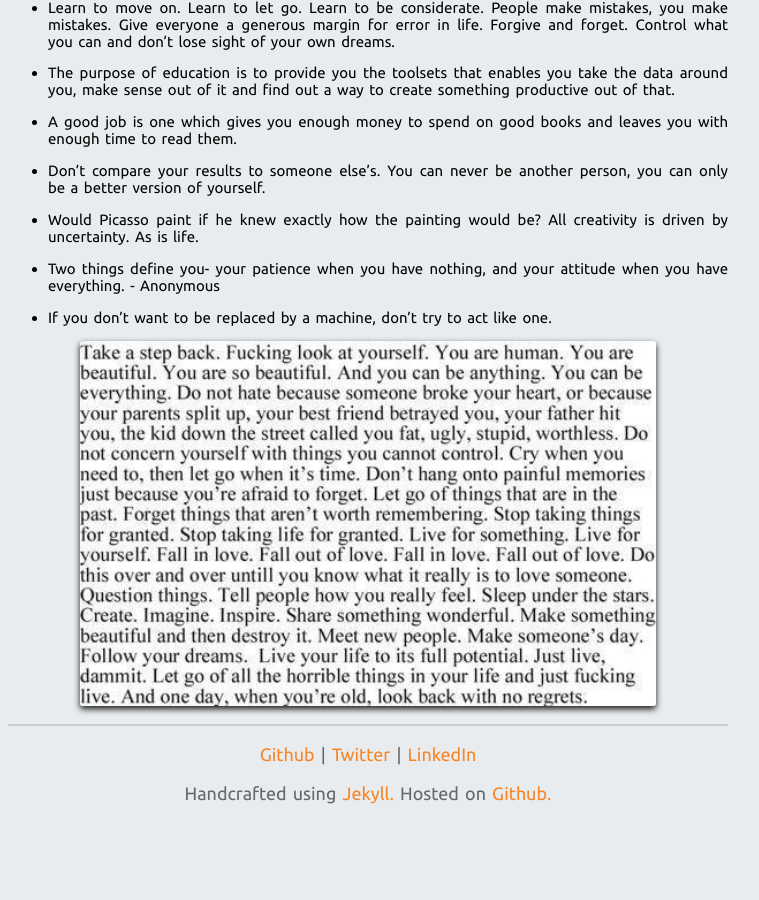
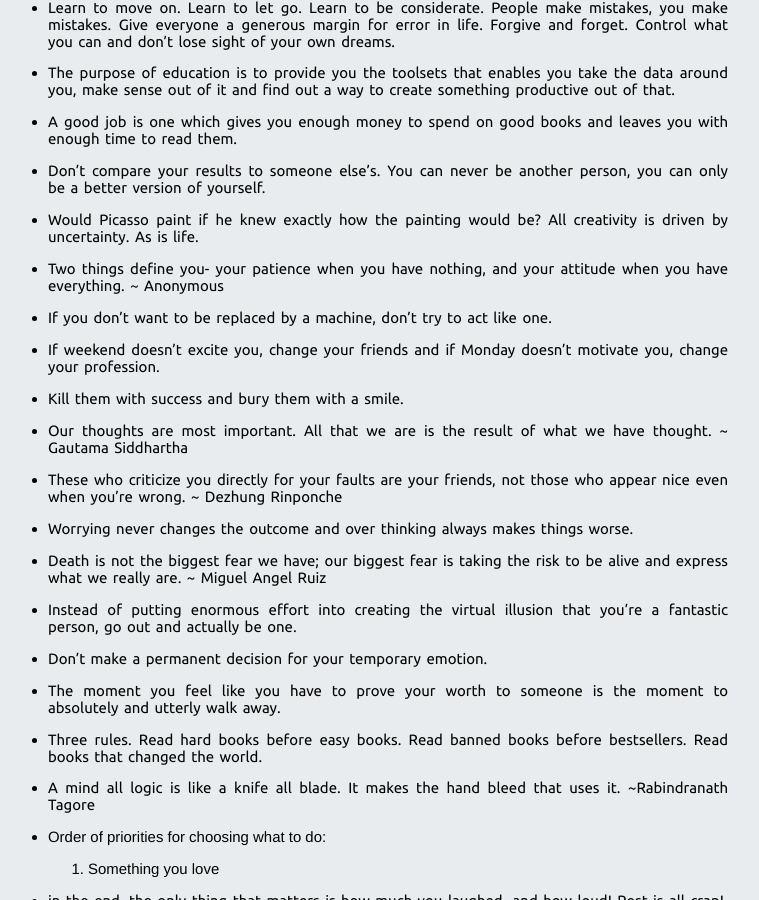
Before and after one commit to pratik98/pratik98.github.com, a Jekyll site: the page built from motivation.md, in a window 1280 px wide and 900 px high, scrolled down 979 px. Shown: the whole window, without its empty margins (272-1031 px from the left). Built offline with Jekyll 4.4.1, drawn with Linux system fonts in a browser that asks for light colours; nearby versions of some CDN libraries; before the commit the page ends 1801 px from its top, so only the background shows below that; some of the changed text lies outside the part shown.

Commit message:
added learning resources and few quotes

```diff
--- a/motivation.md
+++ b/motivation.md
@@ -30,8 +30,54 @@ that.
 
 * Would Picasso paint if he knew exactly how the painting would be? All creativity is driven by uncertainty. As is life.
 
-* Two things define you- your patience when you have nothing, and your attitude when you have everything. - Anonymous
+* Two things define you- your patience when you have nothing, and your attitude when you have everything. ~ Anonymous
 
 * If you don't want to be replaced by a machine, don't try to act like one.
 
+* If weekend doesn't excite you, change your friends and if Monday doesn't motivate you, change your profession.
+
+* Kill them with success and bury them with a smile.
+
+* Our thoughts are most important. All that we are is the result of what we have thought. ~ Gautama Siddhartha
+
+* These who criticize you directly for your faults are your friends, not those who appear nice even when you're wrong. ~ Dezhung Rinponche
+
+* Worrying never changes the outcome and over thinking always makes things worse.
+
+* Death is not the biggest fear we have; our biggest fear is taking the risk to be alive and express what we really are. ~ Miguel Angel Ruiz
+
+* Instead of putting enormous effort into creating the virtual illusion that you’re a fantastic person, go out and actually be one.
+
+* Don’t make a permanent decision for your temporary emotion.
+
+* The moment you feel like you have to prove your worth to someone is the moment to absolutely and utterly walk away.
+
+* Three rules. Read hard books before easy books. Read banned books before bestsellers. Read books that changed the world.
+
+* A mind all logic is like a knife all blade. It makes the hand bleed that uses it. ~Rabindranath Tagore
+
+* Order of priorities for choosing what to do:
+  1. Something you love
+
+* in the end, the only thing that matters is how much you laughed- and how loud! Rest is all crap!
+
+* life tip: when nothing goes right go to sleep
+
+* 	1. Live and let live.
+	2. Know your limits.
+	3. Don't assume that people need help.
+	4. Don't be an asshole.
+	5. Don't be stupid.
+	   Simple life.
+
+* Assumption is the mother of all fuckups.
+
+* When you talk, you are repeating what you already know. But if you listen, you may learn something new.
+
+* Always give consideration to what your first instinct is telling you… more often than not, it’s right!
+
+* Software isn't valuable. Learning is valuable. Software is just a lossy encoding of learnings.
+
+* If you are the smartest person in the room, you are in the wrong room.
+
 ![Things](images/inspire/f.jpg)
```
Also changed, not shown: learn.md (+17 -1 lines), stuff.md (+1 -0 lines).
